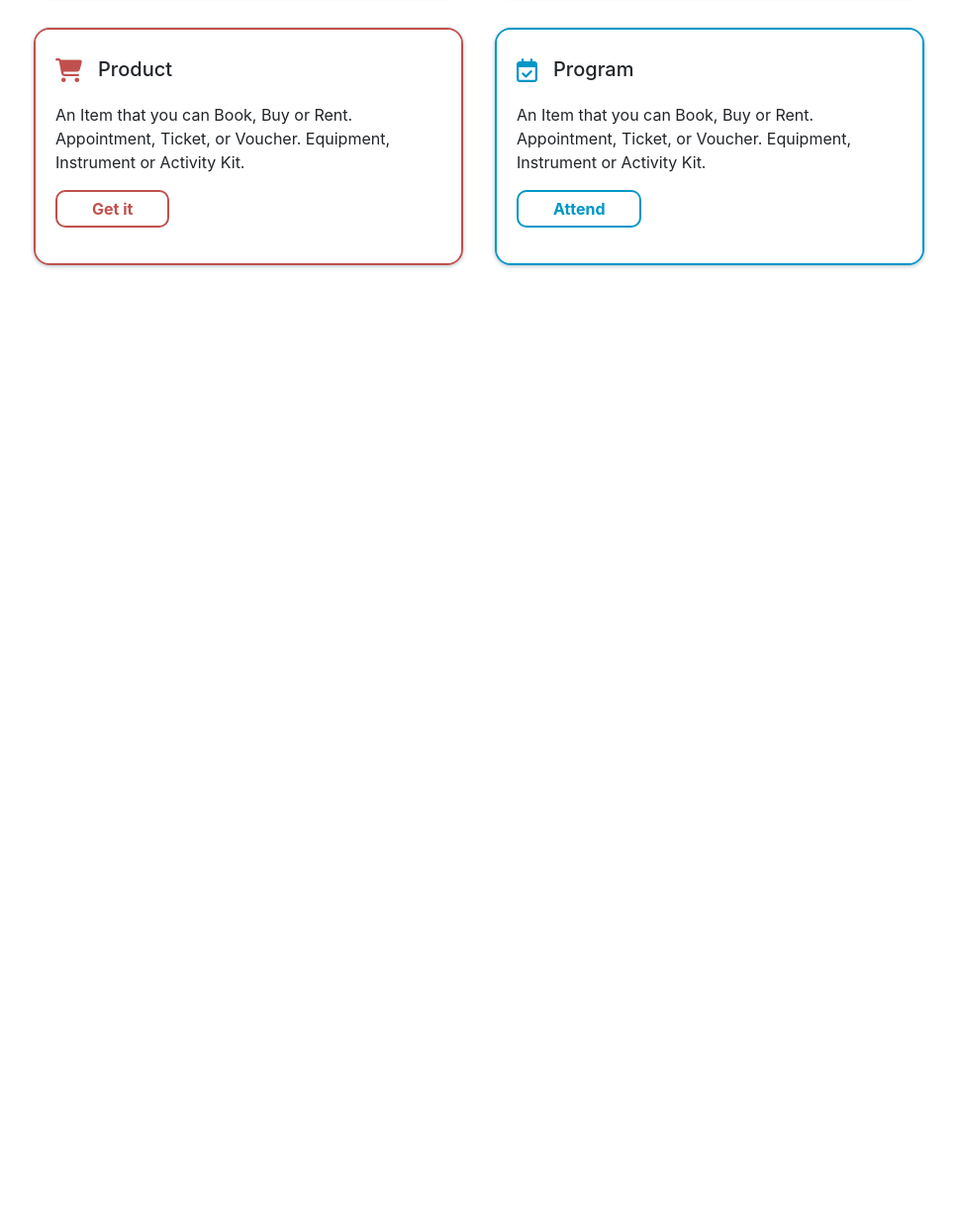
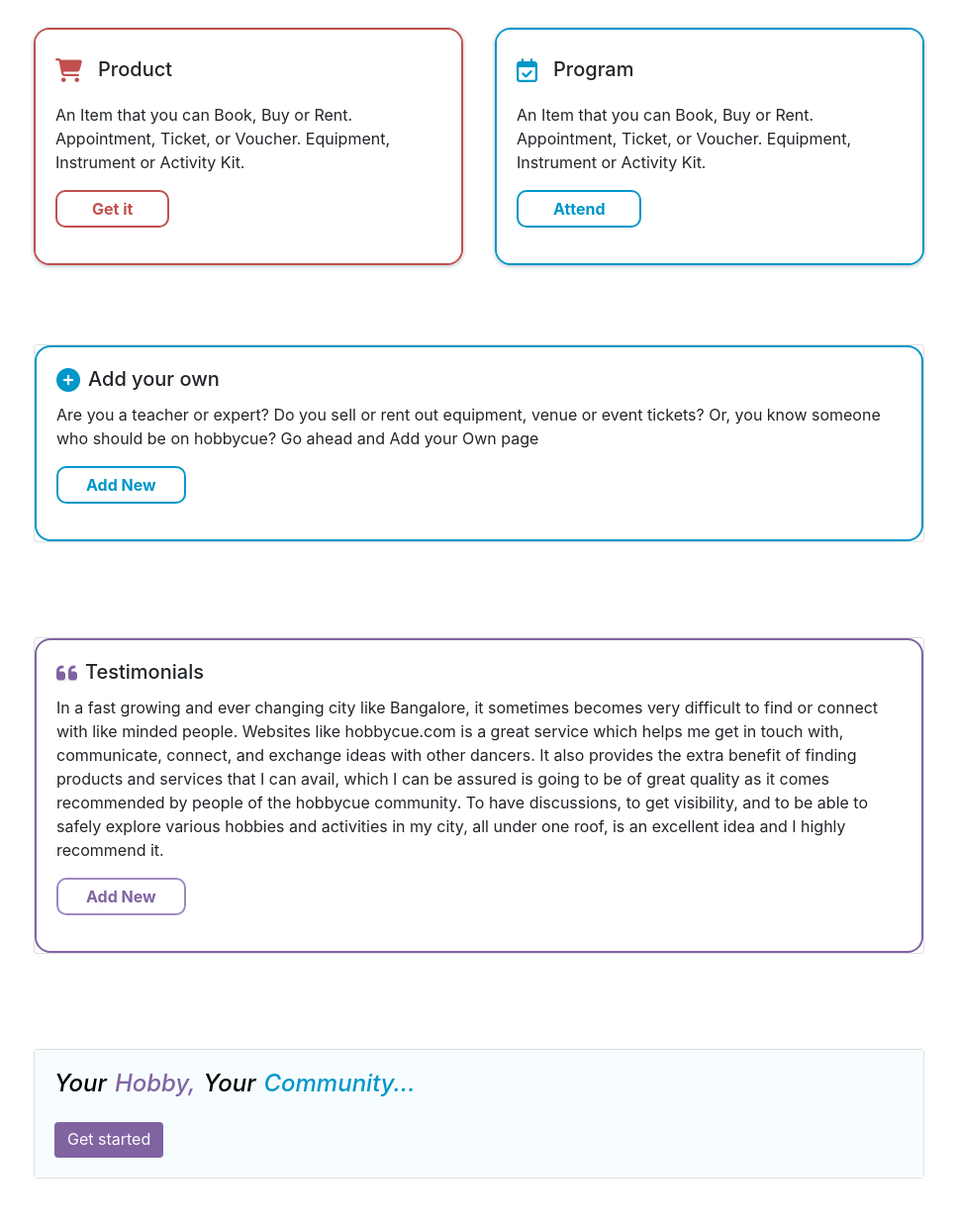
Before and after one commit to MantoshKr/hobbycue, a plain HTML site: page landingpage/index.html in a window 1280 px wide. Shown: the part 958-2197 px from the top of the page at 99% size, without its empty margins (156-1123 px from the left). Before the commit the page ends 1258 px from the top, so only its background shows below. Drawn offline with nearby package versions, Linux system fonts and the light colour scheme.

Commit message:
feat: added "Add your own" & Testimonials section

```diff
--- a/landingpage/index.html
+++ b/landingpage/index.html
@@ -34,6 +34,8 @@
 
 <body>
 
+
+
     <!-- Navbar  -->
     <div class=" d-lg-flex align-items-center justify-content-center">
         <nav class="navbar navbar-expand-lg navbar-light bg-white">
@@ -43,8 +45,7 @@
                     <img src="/landingpage/Images/hobbycuelogo2.png" class="d-xl-flex d-none" style="width: 150px;" />
                 </a>
 
-                <button class="btn d-md-none d-flex flex-start" type="submit"
-                  style="background-color: white;">
+                <button class="btn d-md-none d-flex flex-start" type="submit" style="background-color: white;">
                     <i class="fa fa-search fa-lg" aria-hidden="true" style="color:#8064A2;"></i>
                 </button>
 
@@ -179,10 +180,12 @@
         </nav>
     </div>
 
+    <!-- explore , login and signup -->
+
     <div class="d-md-flex justify-content-md-center mt-5 mx-lg-auto" style="color: #F7F5F9;">
         <div class="d-flex pt-5 justify-content-center">
             <div class="p-5 responsive-width">
-                <h4 class="d-flex flex-md-row text-lg text-black-50 ">Explore <p class="ml-2"> your</p>
+                <h4 class="d-flex flex-md-row text-lg " style="font-style: oblique; color:black ;">Explore <p class="ml-2"> your</p>
                     <p class="text-primary mx-2">hobby</p> or <p class=" mx-2" style="color:#8064A2 ;">passion</p>
                 </h4>
                 <p class="text-muted">Sign-in to interact with a community of fellow hobbyists and an eco-system of
@@ -324,7 +327,7 @@
 
 
 
-    <!--  -->
+    <!--people place product program-->
     <div class="d-flex justify-content-center">
         <div class="wrapper-grid">
             <div class="listing-container">
@@ -400,7 +403,63 @@
         </div>
     </div>
 
-    <!--  -->
+    <!--add your own  -->
+
+    <div class="d-flex justify-content-center">
+        <div class="card m-5" style="width: 900px; cursor: pointer;">
+
+            <div class="card-body card6">
+                <div class="d-flex align-items-center">
+                    <i class="fa fa-plus-circle fa-xl listingicon pb-2" aria-hidden="true" style="color:#0096C8"></i>
+                    <h5 class="card-title ml-2">Add your own</h5>
+                </div>
+                <p class="card-text">Are you a teacher or expert? Do you sell or rent out equipment, venue or event
+                    tickets? Or, you know someone who should be on hobbycue? Go ahead and Add your Own page</p>
+                <a href="#" type="button" class="btn custom-btn6 mb-3 font-weight-bold">
+                    Add New
+                </a>
+            </div>
+        </div>
+
+    </div>
+
+    <!-- Testimonials -->
+
+    <div class="d-flex justify-content-center">
+        <div class="card m-5" style="width: 900px; cursor: pointer;">
+
+            <div class="card-body card7">
+                <div class="d-flex align-items-center">
+                    <i class="fa fa-quote-left fa-xl listingicon pb-2" aria-hidden="true" style="color:#8064A2; background-color: #F7F5F9;"></i>
+                    <h5 class="card-title ml-2">Testimonials</h5>
+                </div>
+                <p class="card-text">In a fast growing and ever changing city like Bangalore, it sometimes becomes very difficult to find or connect with like minded people. Websites like hobbycue.com is a great service which helps me get in touch with, communicate, connect, and exchange ideas with other dancers. It also provides the extra benefit of finding products and services that I can avail, which I can be assured is going to be of great quality as it comes recommended by people of the hobbycue community. To have discussions, to get visibility, and to be able to safely explore various hobbies and activities in my city, all under one roof, is an excellent idea and I highly recommend it.</p>
+                <a href="#" type="button" class="btn custom-btn1 mb-3 font-weight-bold">
+                    Add New
+                </a>
+            </div>
+        </div>
+
+    </div>
+
+    <!-- your hobby your commmunity  -->
+
+
+    <div class="d-flex justify-content-center">
+        <div class="card m-5" style="width: 900px; cursor: pointer;">
+
+            <div class="card-body border-0 " style="background-color: #F7FDFF;">
+                <h4 class="d-flex flex-md-row text-lg " style="font-style: oblique; color:black ;"> Your</p>
+                    <p class=" mx-2" style="color: #8064A2;">Hobby,</p> Your <p class=" mx-2" style="color:#0096C8 ;">Community...</p>
+                </h4>
+
+                <a href="#" type="button" class="btn pt-1" style="color:white; background-color: #8064A2;">Get started</a>
+            </div>
+        </div>
+
+    </div>
+
+
 
 
     <script src="https://kit.fontawesome.com/0f0c2195a2.js" crossorigin="anonymous"></script>
--- a/landingpage/styles.css
+++ b/landingpage/styles.css
@@ -155,6 +155,15 @@
     border: 2px solid #0096C8 ;
   }
 
+  .card6{
+    border:2px solid #0096C8 ;
+    border-radius: 1rem;
+  }
+
+  .card7{
+    border:2px solid #8064A2 ;
+    border-radius: 1rem;
+  }
   .card1:hover {
     background-color: #8064A2  ;
     cursor:pointer;
@@ -174,6 +183,16 @@
     background-color: #0096C8  ;
     cursor:pointer;
   }
+
+  .card6:hover{
+    background-color:#0096C8;
+  }
+
+
+  .card7:hover{
+    background-color:#8064A2;
+  }
+
 
   .card-body:hover .card-title,
   .card-body:hover .card-text{
@@ -266,6 +285,22 @@
     border-color: #58436E !important;
 }
 
+.custom-btn6 {
+  color: #0096C8 !important;
+  background-color: white !important;
+  padding: 5px 28px !important;
+  text-decoration: none;
+  transition: background-color 0.3s, color 0.3s, border-color 0.3s;
+  border-radius: 10px !important;
+  border: 2px solid #0096C8 !important;
+}
+
+.custom-btn6:hover {
+  background-color: #f8f7fa !important;
+  color: #0096C8 !important;
+  border-color: #0096C8 !important;
+}
+
   /* Media Quieries to make it  */
   @media screen and (min-width: 993px) {
     .wrapper-grid {
```
